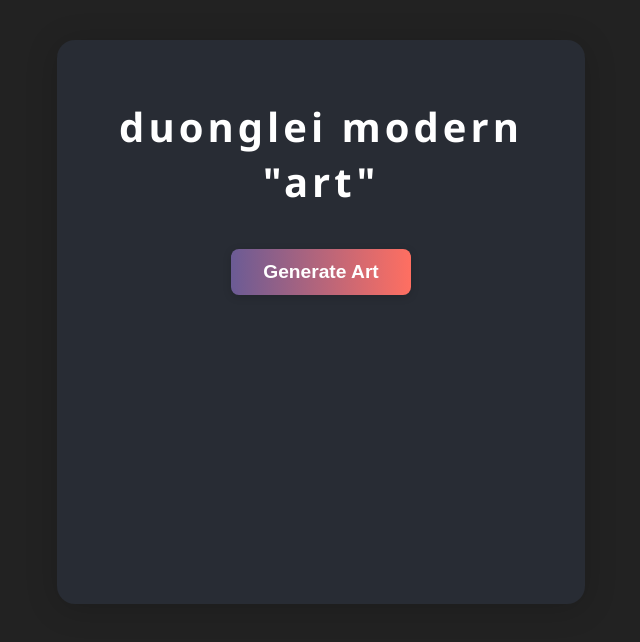
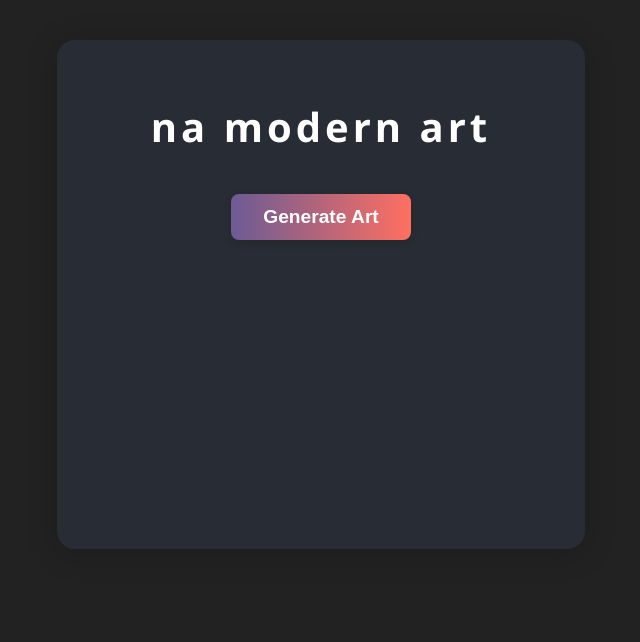
Before and after one commit to leizard/modern-art, a website: page index.html in a window 1280 px wide. Shown: the whole page, without its empty margins (319-959 px from the left). Drawn offline with Linux system fonts and the light colour scheme.

Commit message:
update title to Na Modern Art

```diff
--- a/index.html
+++ b/index.html
@@ -8,7 +8,7 @@
 </head>
 <body>
   <div class="container">
-    <h1>DuongLei Modern "Art"</h1>
+    <h1>Na Modern Art</h1>
     <button id="generate-btn">Generate Art</button>
     <div id="shape-container"></div>
     <h2 id="art-name"></h2>
```
